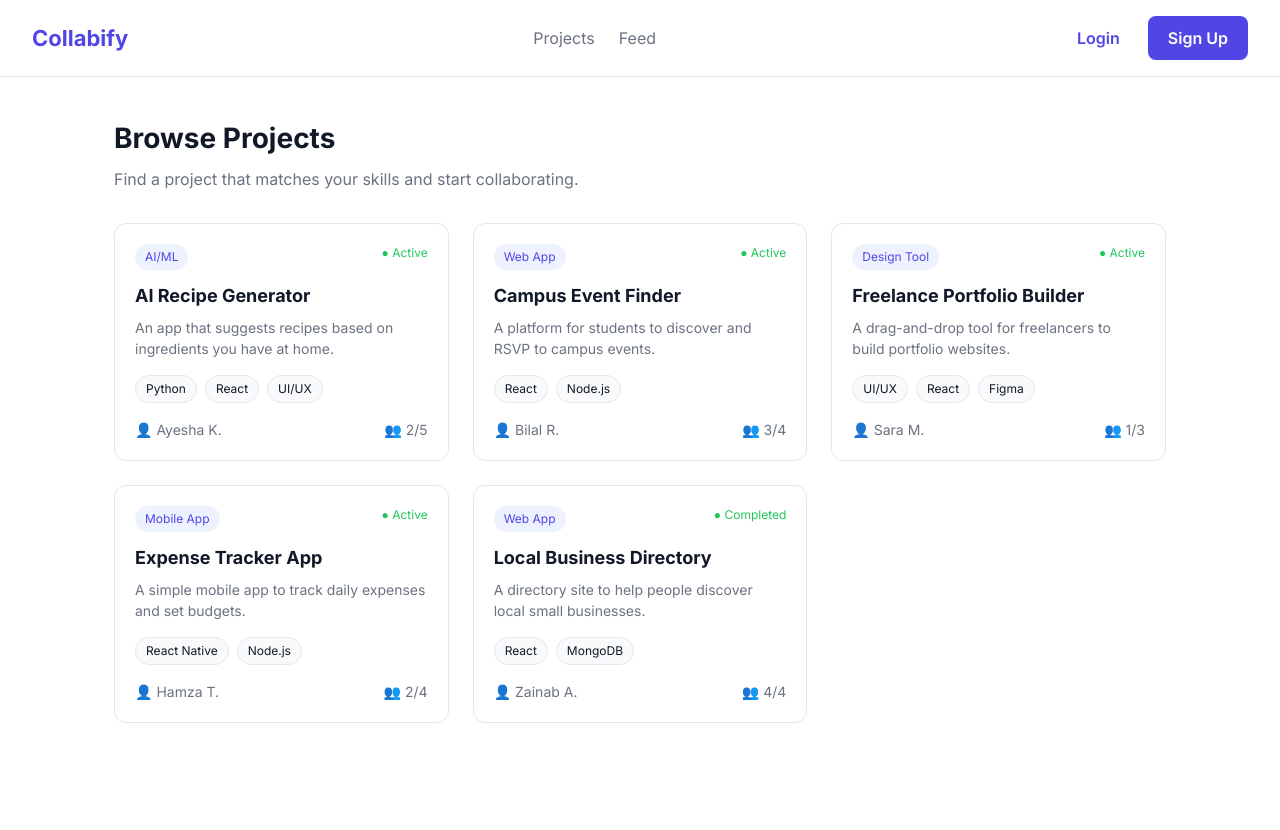
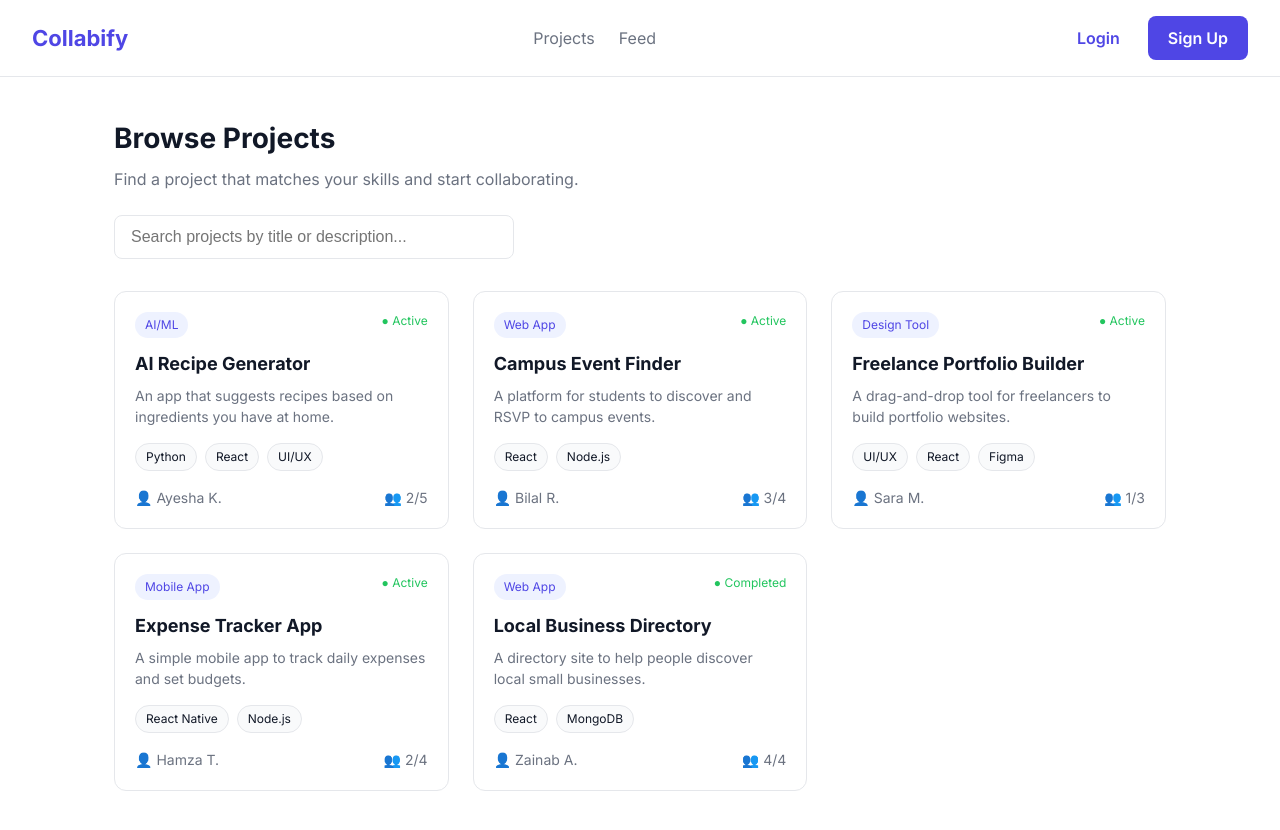
Before and after one commit to Moazam80/collabify, a React (Vite) app in the folder frontend/: page /projects in a window 1280 px wide. Before the commit the page ends 800 px from the top, so only its background shows below. Built offline with nearby package versions, Linux system fonts and the light colour scheme.

Commit message:
feat: add live search filtering to Project Listing page

```diff
--- a/frontend/src/pages/Projects.jsx
+++ b/frontend/src/pages/Projects.jsx
@@ -1,3 +1,4 @@
+import { useState } from "react";
 import Navbar from "../components/Navbar";
 import ProjectCard from "../components/ProjectCard";
 
@@ -56,6 +57,13 @@ const allProjects = [
 ];
 
 function Projects() {
+  const [searchTerm, setSearchTerm] = useState("");
+
+  const filteredProjects = allProjects.filter((project) =>
+    project.title.toLowerCase().includes(searchTerm.toLowerCase()) ||
+    project.description.toLowerCase().includes(searchTerm.toLowerCase())
+  );
+
   return (
     <div>
       <Navbar />
@@ -67,12 +75,29 @@ function Projects() {
           style={{
             fontSize: "var(--font-size-base)",
             color: "var(--color-text-secondary)",
-            marginBottom: "32px",
+            marginBottom: "24px",
           }}
         >
           Find a project that matches your skills and start collaborating.
         </p>
 
+        <input
+          type="text"
+          placeholder="Search projects by title or description..."
+          value={searchTerm}
+          onChange={(e) => setSearchTerm(e.target.value)}
+          style={{
+            width: "100%",
+            maxWidth: "400px",
+            height: "44px",
+            padding: "12px 16px",
+            border: "1px solid var(--color-border)",
+            borderRadius: "var(--radius-sm)",
+            fontSize: "var(--font-size-base)",
+            marginBottom: "32px",
+            display: "block",
+          }}
+        />
         <div
           style={{
             display: "grid",
@@ -80,10 +105,22 @@ function Projects() {
             gap: "24px",
           }}
         >
-          {allProjects.map((project) => (
+         {filteredProjects.map((project) => (
             <ProjectCard key={project.title} project={project} />
           ))}
         </div>
+
+        {filteredProjects.length === 0 && (
+          <p
+            style={{
+              textAlign: "center",
+              color: "var(--color-text-secondary)",
+              padding: "48px 0",
+            }}
+          >
+            No projects match your search. Try a different keyword.
+          </p>
+        )}
       </div>
     </div>
   );
```
